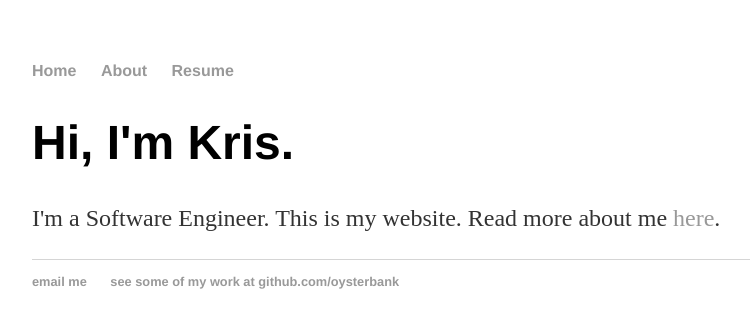
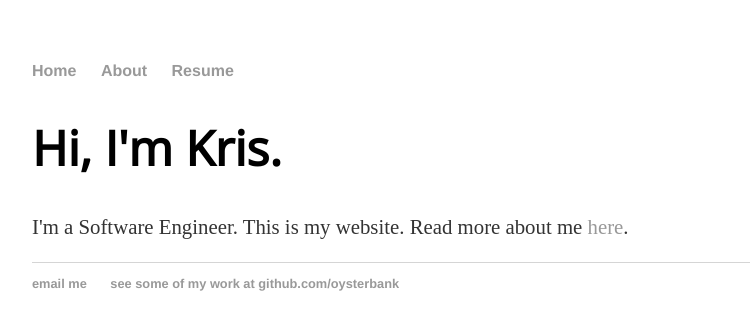
Before and after one commit to oysterbank/oysterbank.github.io, a Jekyll site: the page built from index.html, in a window 1280 px wide. Shown: the top 330 px of the page, without its empty margins (160-910 px from the left). Built offline with Jekyll 4.4.1, drawn with Linux system fonts in a browser that asks for light colours.

Commit message:
Add open sans font.

```diff
--- a/_layouts/default.html
+++ b/_layouts/default.html
@@ -4,6 +4,7 @@
     <title>{{ page.title }}</title>
 
     <link rel="stylesheet" type="text/css" href="/css/main.css">
+    <link href="https://fonts.googleapis.com/css?family=Open+Sans&display=swap" rel="stylesheet">
 
   </head>
 
--- a/css/main.css
+++ b/css/main.css
@@ -3,9 +3,9 @@
 a { text-decoration: none; color: #999; }
 a:hover { text-decoration: underline; }
 
-p, ul { font-size: 1.5em; line-height: 1.4em; color: #333; }
+p, ul { font-size: 1.3em; line-height: 1.4em; color: #333; }
 
-h1, h2, h3, h4 { font-family: 'Helvetica', 'Arial', 'Sans-Serif'; }
+h1, h2, h3, h4 { font-family: 'Open Sans', 'Helvetica', 'Arial', 'Sans-Serif'; }
 h1 { font-size: 3em;  }
 h2 { font-size: 2.7em; }
 h3 { font-size: 2.3em; }
```
Also changed, not shown: 1 other file.
